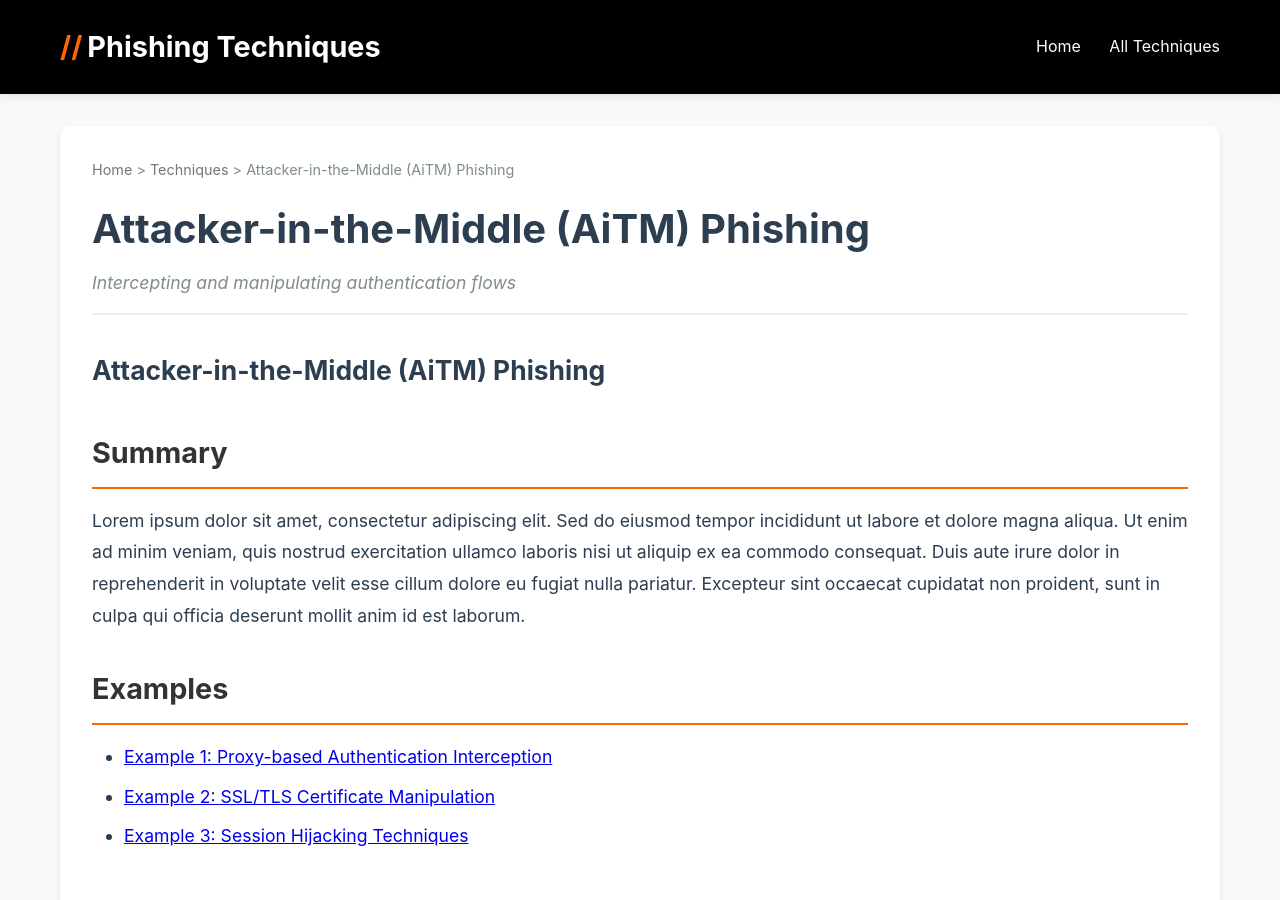
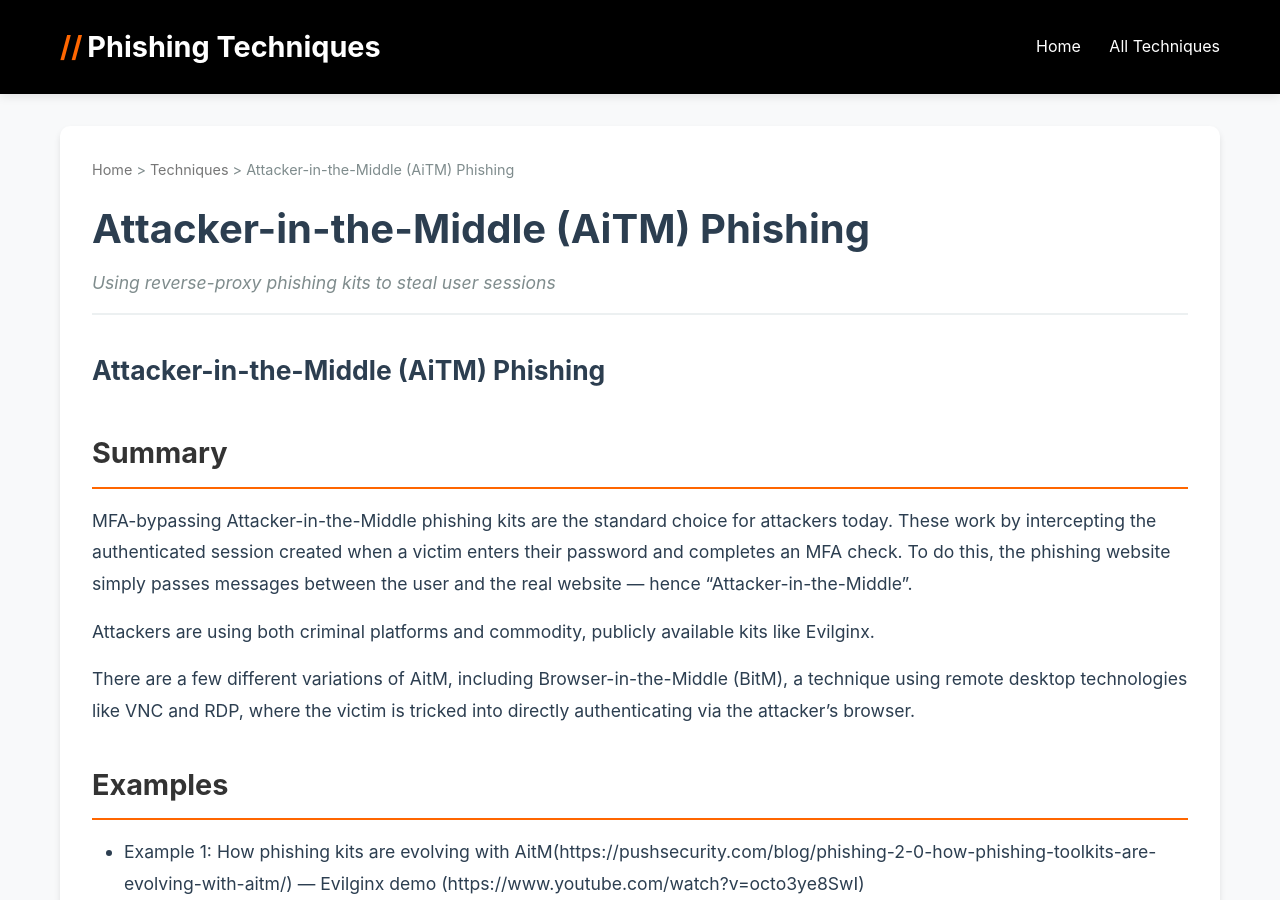
Before and after one commit to pushsecurity/phishing-techniques, a Jekyll site: the page built from _techniques/aitm-phishing.md, in a window 1280 px wide and 900 px high. Built offline with Jekyll 4.4.1, drawn with Linux system fonts in a browser that asks for light colours; some of the changed text lies outside the part shown.

Commit message:
Update aitm-phishing.md
updated technique

```diff
--- a/_techniques/aitm-phishing.md
+++ b/_techniques/aitm-phishing.md
@@ -1,17 +1,25 @@
 ---
 layout: technique
 title: Attacker-in-the-Middle (AiTM) Phishing
-description: Intercepting and manipulating authentication flows
+description: Using reverse-proxy phishing kits to steal user sessions
 ---
 
 # Attacker-in-the-Middle (AiTM) Phishing
 
 ## Summary
 
-Lorem ipsum dolor sit amet, consectetur adipiscing elit. Sed do eiusmod tempor incididunt ut labore et dolore magna aliqua. Ut enim ad minim veniam, quis nostrud exercitation ullamco laboris nisi ut aliquip ex ea commodo consequat. Duis aute irure dolor in reprehenderit in voluptate velit esse cillum dolore eu fugiat nulla pariatur. Excepteur sint occaecat cupidatat non proident, sunt in culpa qui officia deserunt mollit anim id est laborum.
+MFA-bypassing Attacker-in-the-Middle phishing kits are the standard choice for attackers today. These work by intercepting the authenticated session created when a victim enters their password and completes an MFA check. To do this, the phishing website simply passes messages between the user and the real website — hence “Attacker-in-the-Middle”.
+
+Attackers are using both criminal platforms and commodity, publicly available kits like Evilginx.
+
+There are a few different variations of AitM, including Browser-in-the-Middle (BitM), a technique using remote desktop technologies like VNC and RDP, where the victim is tricked into directly authenticating via the attacker’s browser.
 
 ## Examples
 
-- [Example 1: Proxy-based Authentication Interception](https://example.com/proxy-auth-interception)
-- [Example 2: SSL/TLS Certificate Manipulation](https://example.com/ssl-manipulation)
-- [Example 3: Session Hijacking Techniques](https://example.com/session-hijacking)
+- Example 1: How phishing kits are evolving with AitM(https://pushsecurity.com/blog/phishing-2-0-how-phishing-toolkits-are-evolving-with-aitm/) — Evilginx demo (https://www.youtube.com/watch?v=octo3ye8SwI)
+- Example 2: Analysis of NakedPages AitM kit — [Part 1](https://www.youtube.com/watch?v=octo3ye8SwI), [Part 2](https://pushsecurity.com/blog/how-aitm-phishing-kits-evade-detection-p2/)
+- Example 3: Scattered Spider use of AitM phishing — (1)[https://pushsecurity.com/blog/scattered-spider-ttp-evolution-in-2025/], (2)[https://www.silentpush.com/blog/scattered-spider-2025/#h-new-scattered-spider-ttps-for-2025]
+- Example 4: [2025 surge in Tycoon 2FA attacks](https://www.proofpoint.com/us/blog/email-and-cloud-threats/aitm-phishing-attacks-evolving-threat-microsoft-365)
+- Example 5: [EvilProxy BEC attack results in redirecting large financial transaction](https://thomasmurray.com/insights/evilproxy-deep-dive-outlook-teams-ps1m-heist)
+- Example 6: [AitM attack on Mailchimp](https://pushsecurity.com/blog/dissecting-a-recent-mailchimp-phishing-attack/)
+- Example 7: [AitM attack on Onfido] (https://pushsecurity.com/blog/investigating-a-recent-malvertising-campaign-targeting-onfido-customers/)
```
